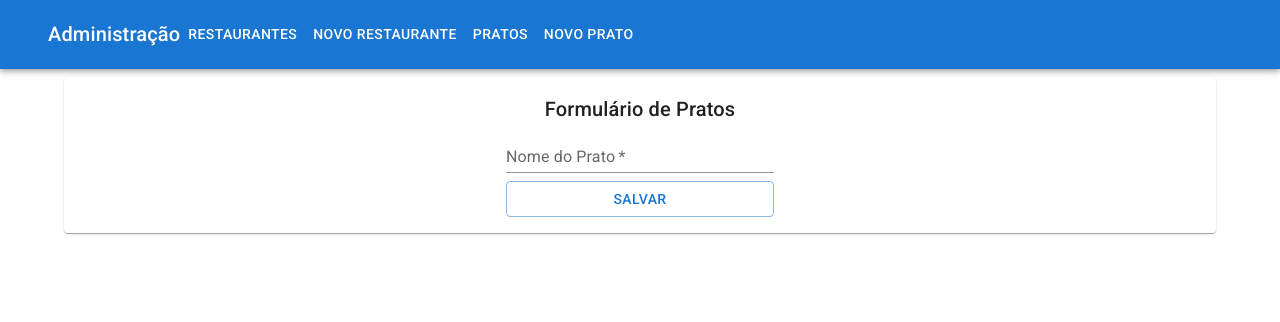
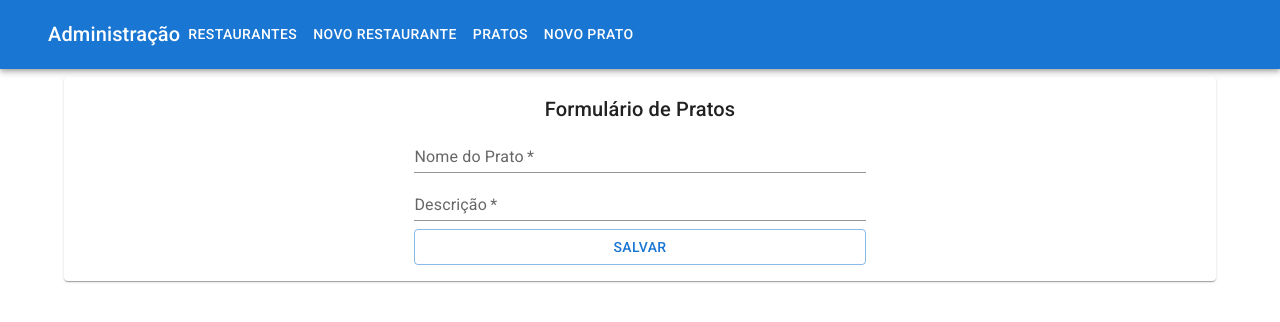
Before and after one commit to MargaridaMarina/alura-react-app-restaurante-allfood, a React (Create React App) app in the folder restaurante_site/: page /admin/pratos/novo in a window 1280 px wide. Shown: the top 322 px of the page. Built offline with nearby package versions, Linux system fonts and the light colour scheme; no server answers; the HTML template or start-up script is replaced by a standard one.

Commit message:
Descricao e Tag

```diff
--- /dev/null
+++ b/restaurante_site/src/interfaces/ITag.ts
@@ -0,0 +1,4 @@
+export default interface ITag {
+  value:string
+  id:number
+}
--- a/restaurante_site/src/paginas/Administracao/Pratos/FormularioPrato.tsx
+++ b/restaurante_site/src/paginas/Administracao/Pratos/FormularioPrato.tsx
@@ -1,9 +1,19 @@
 import { Box, Button, TextField, Typography } from "@mui/material"
-import React, { useState } from "react"
+import React, { useEffect, useState } from "react"
+import http from "../../../http"
+import ITag from "../../../interfaces/ITag"
 
 const FormularioPrato = () => {
 
   const [nomePrato, setNomePrato] = useState('')
+  const [descricao, setDescricao] = useState('')
+
+  const [tags, setTags] = useState<ITag[]>([])
+
+  useEffect(()=>{
+    http.get<{tags:ITag[]}>('tags/')
+      .then(resposta => setTags(resposta.data.tags))
+  }, [])
 
   const aoSubmeterForm = (evento: React.FormEvent<HTMLFormElement>) => {
     evento.preventDefault()
@@ -21,6 +31,14 @@ const FormularioPrato = () => {
             fullWidth
             required
           />
+          <TextField
+            value={descricao}
+            onChange={evento => setDescricao(evento.target.value)}
+            label="Descrição"
+            variant="standard"
+            fullWidth
+            required
+          />
           <Button sx={{marginTop:1}} type="submit" fullWidth variant="outlined">
               Salvar
           </Button>
```
